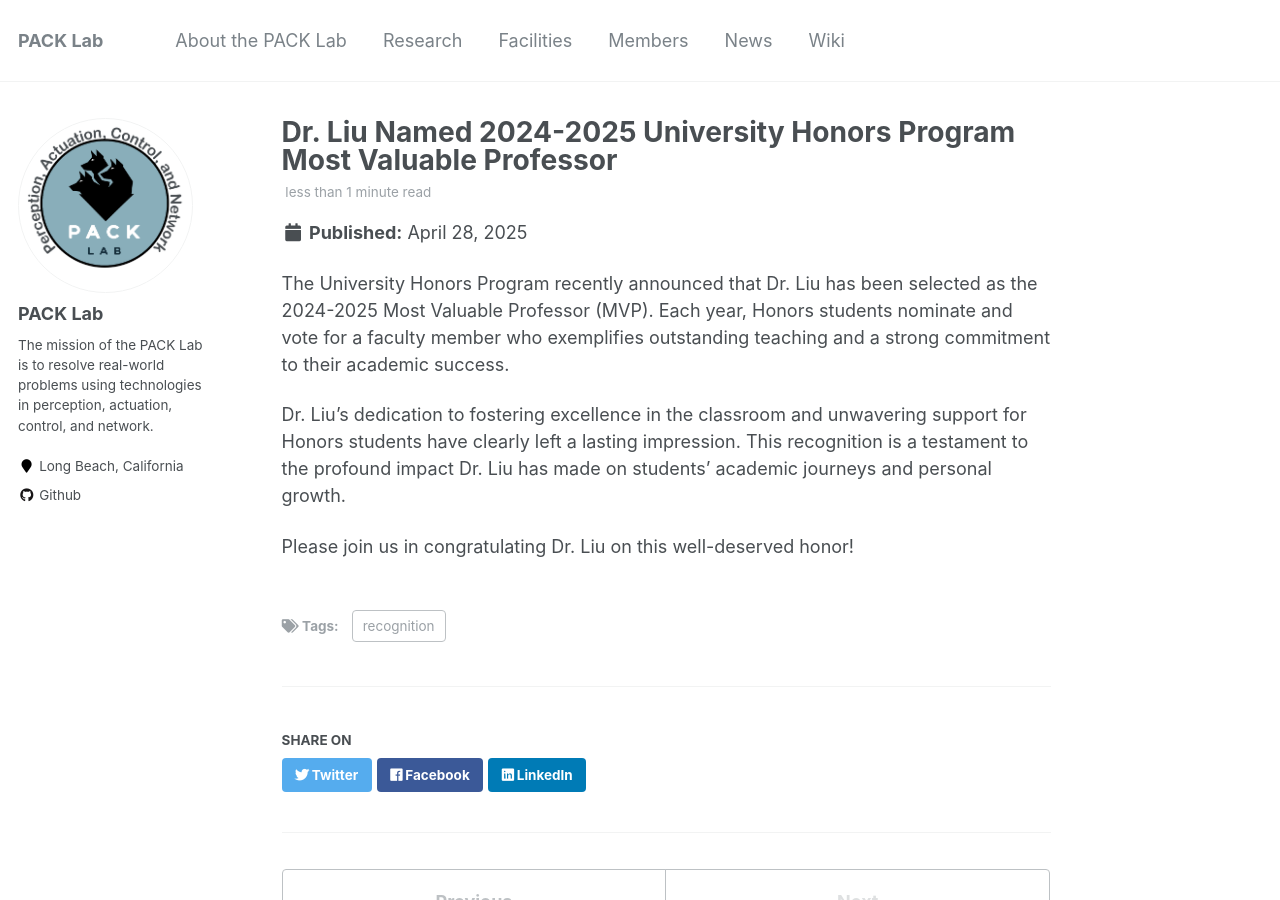
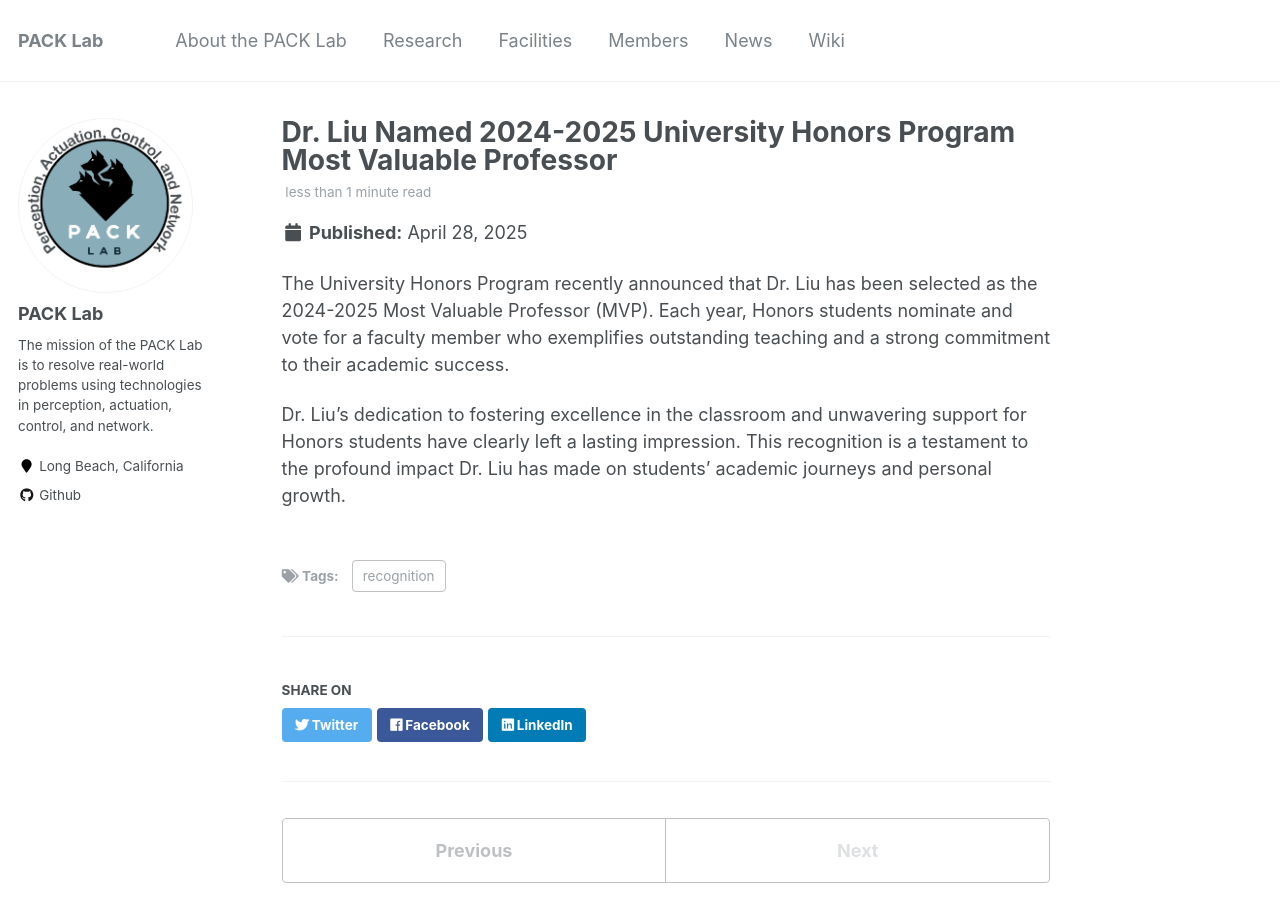
Before and after one commit to pack-lab/pack-lab.github.io, a Jekyll site: the page built from _posts/2025-04-28-news-post-1.md, in a window 1280 px wide and 900 px high. Built offline with Jekyll 4.4.1, drawn with Linux system fonts in a browser that asks for light colours.

Commit message:
Update 2025-04-28-news-post-1.md

```diff
--- a/_posts/2025-04-28-news-post-1.md
+++ b/_posts/2025-04-28-news-post-1.md
@@ -9,5 +9,3 @@ tags:
 The University Honors Program recently announced that Dr. Liu has been selected as the 2024-2025 Most Valuable Professor (MVP). Each year, Honors students nominate and vote for a faculty member who exemplifies outstanding teaching and a strong commitment to their academic success.
 
 Dr. Liu’s dedication to fostering excellence in the classroom and unwavering support for Honors students have clearly left a lasting impression. This recognition is a testament to the profound impact Dr. Liu has made on students’ academic journeys and personal growth.
-
-Please join us in congratulating Dr. Liu on this well-deserved honor!
```
